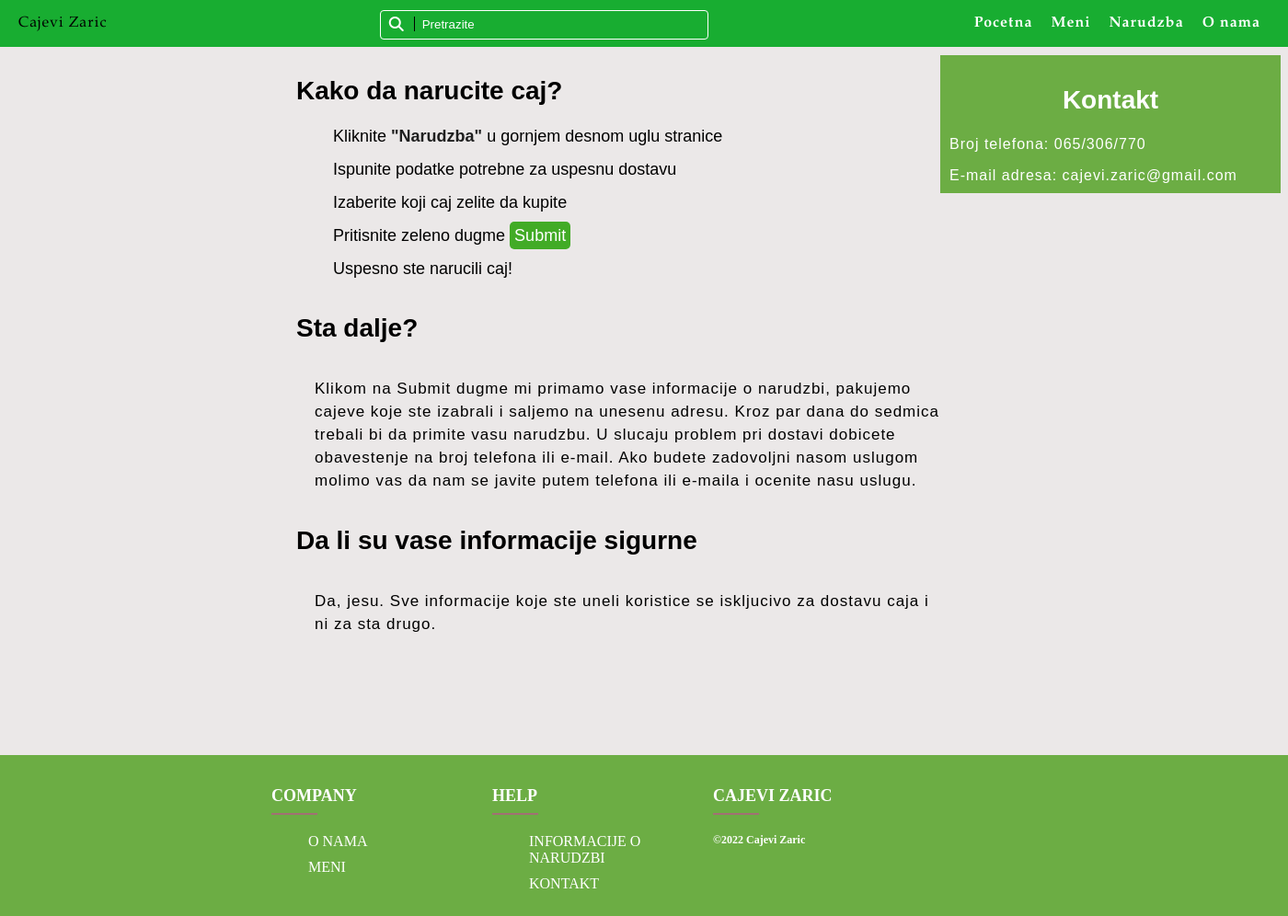
After one commit to vstefan22/Tea-site, a Django app: page /informacije/ in a window 1400 px wide. The commit adds this page. Shown: the whole page at 92% size. Run offline with Django 3.2, Linux system fonts and the light colour scheme; parts of the project's set-up code (start-up, migrations or seed data) failed here and were passed over; some libraries are stand-ins or nearby versions.

Commit message:
added new pages and features
added and designd 'informacije' page added new links on pages, added custom error pages

```diff
--- a/caj/settings.py
+++ b/caj/settings.py
@@ -24,9 +24,9 @@ BASE_DIR = Path(__file__).resolve().parent.parent
 SECRET_KEY = 'django-insecure-pm##vu6rk@t%d)_g*(k1a-2fi3=3sf9vju%%yse-%hc*-i@683'
 
 # SECURITY WARNING: don't run with debug turned on in production!
-DEBUG = True
+DEBUG = False
 
-ALLOWED_HOSTS = []
+ALLOWED_HOSTS =  ['localhost', '127.0.0.1']
 
 
 # Application definition
--- a/caj/urls.py
+++ b/caj/urls.py
@@ -13,11 +13,14 @@ Including another URLconf
     1. Import the include() function: from django.urls import include, path
     2. Add a URL to urlpatterns:  path('blog/', include('blog.urls'))
 """
+from cgitb import handler
 from django.contrib import admin
 from django.urls import path
 from django.urls.conf import include
 from django.conf.urls.static import static
 from django.conf import settings
+
+from cajevi import views
 
 
 urlpatterns = [
@@ -25,3 +28,7 @@ urlpatterns = [
     path('', include('cajevi.urls')),
 
 ]+ static(settings.MEDIA_URL, document_root=settings.MEDIA_ROOT)
+
+handler404="cajevi.views.error_404"
+handler500="cajevi.views.error_500"
+handler400="cajevi.views.error_400"
--- /dev/null
+++ b/cajevi/Static/css/informacije.css
@@ -0,0 +1,186 @@
+body {
+  margin: 0;
+  padding: 0;
+  margin-top: 60px;
+  box-sizing: border-box;
+  background-color: #ebe8e8;
+}
+
+.wrapper {
+  display: grid;
+  grid-template-columns: 700px 270px;
+  margin-right: 25%;
+  margin-left: 23%;
+}
+
+/* Kako naruciti caj section */
+.kako-naruciti h2 {
+  font-size: 28px;
+  font-family: Arial, Helvetica, sans-serif;
+  font-weight: 600;
+}
+
+.kako-naruciti li {
+  margin-top: 15px;
+  font-size: 18px;
+  font-family: Arial, Helvetica, sans-serif;
+}
+
+.kako-naruciti #narudzba a {
+  font-weight: 600;
+  text-decoration: none;
+  color: #1f1f1f;
+}
+.kako-naruciti #narudzba a:hover {
+  font-weight: 600;
+  text-decoration: none;
+  color: #5e5e5e;
+  font-size: 18.5px;
+}
+
+.kako-naruciti #submit a {
+  background-color: #42ab26;
+  color: white;
+  border-radius: 5px;
+  padding: 5px;
+  text-decoration: none;
+}
+
+.kako-naruciti #submit a:hover {
+  background-color: #59ab43;
+  color: white;
+  border-radius: 5px;
+  padding: 6px;
+  text-decoration: none;
+}
+
+/* Sta dalje section */
+
+.sta-dalje h4 {
+  font-size: 28px;
+  font-family: Arial, Helvetica, sans-serif;
+  font-weight: 600;
+}
+
+.sta-dalje p {
+  margin-left: 20px;
+  font-size: 17px;
+  line-height: 25px;
+  font-family: Arial, Helvetica, sans-serif;
+  letter-spacing: 1px;
+}
+
+/* Da li su vase informacije sigurne section */
+.info-sigurnost {
+  margin-bottom: 130px;
+}
+.info-sigurnost h4 {
+  font-size: 28px;
+  font-family: Arial, Helvetica, sans-serif;
+  font-weight: 600;
+}
+
+.info-sigurnost p {
+  margin-left: 20px;
+  font-size: 17px;
+  line-height: 25px;
+  font-family: Arial, Helvetica, sans-serif;
+  letter-spacing: 1px;
+}
+
+/* Kontak section */
+.aside {
+  background-color: #6cad44;
+  height: 130px;
+  padding: 10px;
+  width: 350px;
+  color: white;
+}
+
+.aside h2 {
+  font-size: 28px;
+  font-family: Arial, Helvetica, sans-serif;
+  font-weight: 600;
+  text-align: center;
+}
+
+.aside p {
+  font-size: 16px;
+  font-family: Arial, Helvetica, sans-serif;
+  letter-spacing: 1px;
+}
+
+/*Footer*/
+.footer {
+  background: #6cad44;
+  padding: 10px 0;
+}
+.container {
+  margin-right: 20%;
+  margin-left: 20%;
+}
+ul {
+  list-style-type: none;
+}
+.row {
+  display: flex;
+  flex-wrap: wrap;
+}
+.footer-col {
+  width: 25%;
+  padding: 0 15px;
+}
+.footer-col h4 {
+  font-size: 18px;
+  color: #fff;
+  text-transform: uppercase;
+  margin-bottom: 30px;
+  font-weight: bold;
+  position: relative;
+}
+
+.footer-col h4::before {
+  content: "";
+  position: absolute;
+  left: 0;
+  bottom: -10px;
+  background: #a17073;
+  height: 2px;
+  box-sizing: border-box;
+  width: 50px;
+}
+.footer-col h3 {
+  font-size: 12px;
+  color: #fff;
+
+  margin-bottom: 30px;
+}
+.footer-col h3::before {
+  content: "";
+  position: absolute;
+  left: 0;
+  bottom: -10px;
+  height: 2px;
+  box-sizing: border-box;
+  width: 50px;
+}
+
+.footer-col ul li:not(:last-child) {
+  margin-bottom: 10px;
+}
+
+.footer-col ul li a {
+  font-size: 16px;
+  text-transform: uppercase;
+  color: #fff;
+  text-decoration: none;
+  font-weight: 300;
+  color: #fff;
+  display: block;
+  transition: all 0.3s ease;
+}
+
+.footer-col ul li a:hover {
+  color: #fff;
+  padding-left: 10px;
+}
--- /dev/null
+++ b/cajevi/Templates/Cajevi/400.html
@@ -0,0 +1,4 @@
+<h2>Doslo je do greske</h2>
+<p>Pokusajte da osvezite stranicu</p>
+<p>Proverite internet konekciju</p>
+<p><a href="{% url 'cajevi:index'%} ">Idite na pocetnu stranicu</a></p>
--- /dev/null
+++ b/cajevi/Templates/Cajevi/404.html
@@ -0,0 +1,2 @@
+<h2>Ups... Izgleda da stranica koju trazite ne postoji</h2>
+<p><a href="{% url 'cajevi:index' %}">Idi nazad na pocetnu</a></p>
--- /dev/null
+++ b/cajevi/Templates/Cajevi/500.html
@@ -0,0 +1,2 @@
+<h2>Desila se greska na serveru.</h2>
+<p>Pokusajte ponovo kasnije</p>
--- a/cajevi/Templates/Cajevi/caj.html
+++ b/cajevi/Templates/Cajevi/caj.html
@@ -69,8 +69,8 @@
           <div class="footer-col">
             <h4>Help</h4>
             <ul>
-              <li><a href="">Informacije o narudzbi</a></li>
-              <li><a href="">Kontakt</a></li>
+              <li><a href="{%url 'cajevi:informacije'%}">Informacije o narudzbi</a></li>
+              <li><a href="{%url 'cajevi:informacije'%}">Kontakt</a></li>
             </ul>
           </div>
           <div class="footer-col">
--- a/cajevi/Templates/Cajevi/index.html
+++ b/cajevi/Templates/Cajevi/index.html
@@ -131,8 +131,8 @@
           <div class="footer-col">
             <h4>Help</h4>
             <ul>
-              <li><a href="">Informacije o narudzbi</a></li>
-              <li><a href="">Kontakt</a></li>
+              <li><a href="{%url 'cajevi:informacije'%}">Informacije o narudzbi</a></li>
+              <li><a href="{%url 'cajevi:informacije'%}">Kontakt</a></li>
             </ul>
           </div>
           <div class="footer-col">
--- /dev/null
+++ b/cajevi/Templates/Cajevi/informacije.html
@@ -0,0 +1,94 @@
+{%extends 'Cajevi/base.html'%} {%load static%} {%block content%}
+<!DOCTYPE html>
+<html lang="en">
+  <head>
+    <meta charset="UTF-8" />
+    <meta http-equiv="X-UA-Compatible" content="IE=edge" />
+    <meta name="viewport" content="width=device-width, initial-scale=1.0" />
+    <link rel="stylesheet" href="{%static 'css/informacije.css'%}" />
+    <title>Informacije o narudzbi</title>
+  </head>
+  <body>
+    <div class="wrapper">
+      <!--Main section-->
+      <main class="main">
+        <div class="kako-naruciti">
+          <h2>Kako da narucite caj?</h2>
+          <ul>
+            <li>
+              Kliknite
+              <span id="narudzba"
+                ><a href="{% url 'cajevi:narudzba' %}">"Narudzba"</a></span
+              >
+              u gornjem desnom uglu stranice
+            </li>
+            <li>Ispunite podatke potrebne za uspesnu dostavu</li>
+            <li>Izaberite koji caj zelite da kupite</li>
+            <li>
+              Pritisnite zeleno dugme
+              <span id="submit"
+                ><a href="{% url 'cajevi:narudzba' %}">Submit</a></span
+              >
+            </li>
+            <li>Uspesno ste narucili caj!</li>
+          </ul>
+        </div>
+        <div class="sta-dalje">
+          <h4>Sta dalje?</h4>
+          <p>
+            Klikom na Submit dugme mi primamo vase informacije o narudzbi,
+            pakujemo cajeve koje ste izabrali i saljemo na unesenu adresu. Kroz
+            par dana do sedmica trebali bi da primite vasu narudzbu. U slucaju
+            problem pri dostavi dobicete obavestenje na broj telefona ili
+            e-mail. Ako budete zadovoljni nasom uslugom molimo vas da nam se
+            javite putem telefona ili e-maila i ocenite nasu uslugu.
+          </p>
+        </div>
+        <div class="info-sigurnost">
+          <h4>Da li su vase informacije sigurne</h4>
+          <p>
+            Da, jesu. Sve informacije koje ste uneli koristice se iskljucivo za
+            dostavu caja i ni za sta drugo.
+          </p>
+        </div>
+      </main>
+
+      <!--Kontak section-->
+      <aside class="aside">
+        <h2>Kontakt</h2>
+        <p>Broj telefona: 065/306/770</p>
+        <p>E-mail adresa: cajevi.zaric@gmail.com</p>
+      </aside>
+    </div>
+
+    <footer class="footer">
+      <div class="container">
+        <div class="row">
+          <div class="footer-col">
+            <h4>Company</h4>
+            <ul>
+              <li><a href="{%url 'cajevi:onama'%}">O nama</a></li>
+              <li><a href="{%url 'cajevi:meni'%}">Meni</a></li>
+            </ul>
+          </div>
+          <div class="footer-col">
+            <h4>Help</h4>
+            <ul>
+              <li>
+                <a href="{%url 'cajevi:informacije'%}"
+                  >Informacije o narudzbi</a
+                >
+              </li>
+              <li><a href="{%url 'cajevi:informacije'%}">Kontakt</a></li>
+            </ul>
+          </div>
+          <div class="footer-col">
+            <h4>Cajevi Zaric</h4>
+            <h3>&copy;2022 Cajevi Zaric</h3>
+          </div>
+        </div>
+      </div>
+    </footer>
+  </body>
+</html>
+{%endblock content%}
--- a/cajevi/Templates/Cajevi/search.html
+++ b/cajevi/Templates/Cajevi/search.html
@@ -81,8 +81,8 @@
       <div class="footer-col">
         <h4>Help</h4>
         <ul>
-          <li><a href="">Informacije o narudzbi</a></li>
-          <li><a href="">Kontakt</a></li>
+          <li><a href="{%url 'cajevi:informacije'%}">Informacije o narudzbi</a></li>
+          <li><a href="{%url 'cajevi:informacije'%}">Kontakt</a></li>
         </ul>
       </div>
       <div class="footer-col">
--- a/cajevi/urls.py
+++ b/cajevi/urls.py
@@ -12,5 +12,6 @@ urlpatterns = [
    path('search/', views.search, name='search'),
    path('narudzba/', views.narudzba, name='narudzba'),
    path('onama/', views.o_nama, name='onama'),
+   path('informacije/', views.informacije, name='informacije')
 
 ]
--- a/cajevi/views.py
+++ b/cajevi/views.py
@@ -39,6 +39,9 @@ def search(request):
 
 def o_nama(request):
     return render(request, 'Cajevi/onama.html')
+
+def informacije(request):
+    return render(request, 'Cajevi/informacije.html')
 
 def narudzba(request):
     cajevi = ['Nana', 'Kamilica', 'Herbal']
@@ -87,3 +90,14 @@ def narudzba(request):
             ['stefwolf22@gmail.com'], # To email
         )
     return render(request, 'Cajevi/narudzba.html')
+
+
+# Error handeling
+def error_404(request, exception):
+    return render(request, 'Cajevi/404.html')
+
+def error_500(request):
+    return render(request, 'Cajevi/500.html')
+
+def error_400(request, exception):
+    return render(request, 'Cajevi/400.html')
```
Also changed, not shown: cajevi/Templates/Cajevi/meni.html (+6 -2 lines), cajevi/Templates/Cajevi/narudzba.html (+6 -2 lines).
